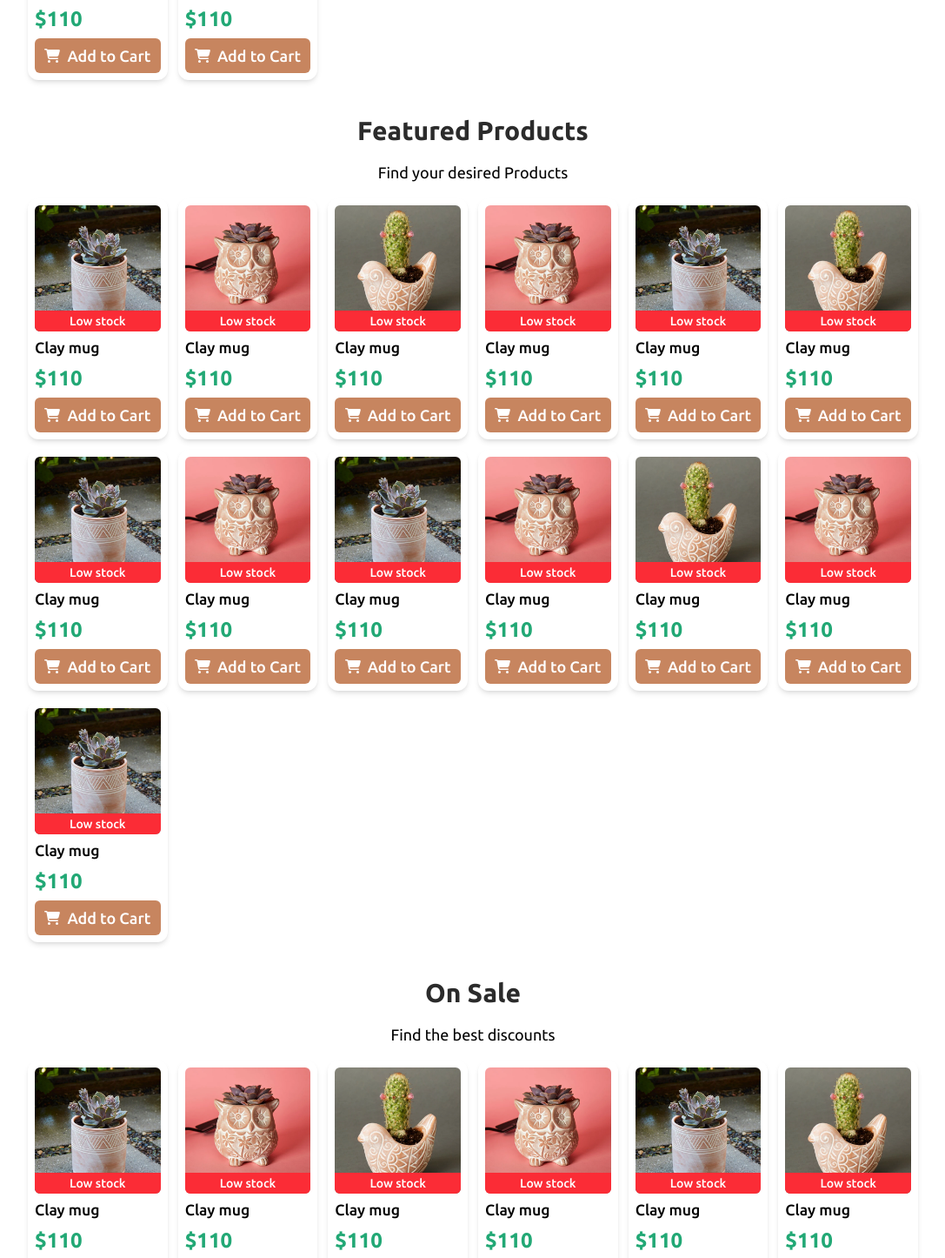
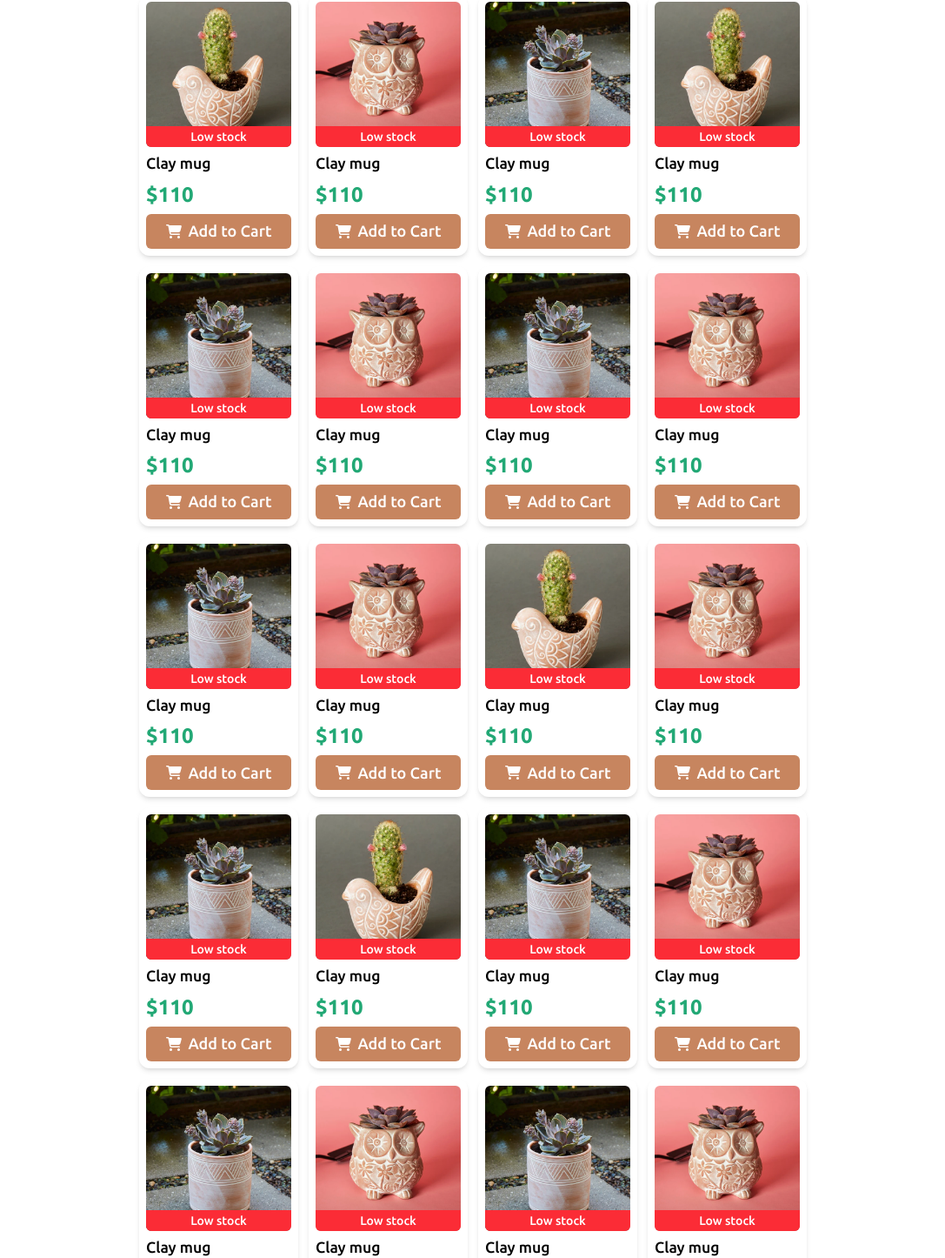
Before and after one commit to jubayercodenerd/mrittika-shop, a React (Vite) app: page / in a window 1280 px wide. Shown: the part 1168-2614 px from the top of the page at 87% size, without its empty margins (96-1183 px from the left). Built offline with nearby package versions, Linux system fonts and the light colour scheme.

Commit message:
Created the ProductListingPage.jsx. needs to be completed. also fixed a few things.

```diff
--- a/src/App.jsx
+++ b/src/App.jsx
@@ -8,6 +8,7 @@ import Button from "./components/ui/Button.jsx";
 import Navbar from "./components/shared/Navbar.jsx";
 import ProductGrid from "./components/ui/ProductGrid.jsx";
 import HomePage from "./Pages/HomePage/HomePage.jsx";
+import ProductListingPage from "./Pages/ProductListingPage/ProductListingPage.jsx";
 
 const columns = [
     {key: "id",  label: "order Id"},
@@ -50,25 +51,8 @@ function App() {
         alert('Hello World!')
     }
   return (
-      <HomePage/>
-    // <>  <div className={"min-h-screen space-y-5 flex flex-col justify-between items-center"}>
-    //         <Navbar />
-    //         <HeroSwiper />
-    //         <ProductGrid>
-    //             <ProductCard imageUrl={"/public/clayPot2.webp"} message={"Low Stock!"}  onClick={handleClick} />
-    //             <ProductCard imageUrl={"/public/clayPot3.webp"} message={""}  onClick={handleClick} />
-    //             <ProductCard imageUrl={"/public/clayPot1.webp"} message={"Stock Out!"}  onClick={handleClick} />
-    //             <ProductCard imageUrl={"/public/clayPot2.webp"} message={"Low Stock!"}  onClick={handleClick} />
-    //             <ProductCard imageUrl={"/public/clayPot3.webp"} message={""}  onClick={handleClick} />
-    //             <ProductCard imageUrl={"/public/clayPot1.webp"} message={"Stock Out!"}  onClick={handleClick} />
-    //         </ProductGrid>
-    //         <QuantitySelector/>
-    //         <div className={"w-[95%] md:w-[80%] xl:w-[55%]"}>
-    //             <Table columns={columns} data={data}/>
-    //         </div>
-    //         <Footer />
-    //     </div>
-    // </>
+      // <HomePage/>
+      <ProductListingPage/>
   )
 }
 
--- /dev/null
+++ b/src/Pages/ProductListingPage/ProductListingPage.jsx
@@ -0,0 +1,89 @@
+import React from 'react'
+import Navbar from "../../components/shared/Navbar.jsx";
+import Section from "../../components/ui/Section.jsx";
+import H1 from "../../components/ui/H1.jsx";
+import ProductCard from "../../components/ui/ProductCard.jsx";
+import ProductGrid from "../../components/ui/ProductGrid.jsx";
+import Footer from "../../components/shared/Footer.jsx";
+import Button from "../../components/ui/Button.jsx";
+import {FaArrowUpAZ} from "react-icons/fa6";
+import {FaArrowUp} from "react-icons/fa";
+
+const ProductListingPage = () => {
+    return (
+        <main className={"m-h-screen w-full flex flex-col justify-center items-center gap-y-5 md:gap-y-7 lg:gap-y-10"}>
+            <Navbar />
+            <Section>
+                <div className={"w-full flex items-center justify-between flex-wrap space-x-4 gap-y-2"}>
+                    <H1 className={"text-xl self-start"}>All Products...</H1>
+                    <div className={"flex justify-center items-center gap-x-2 "}>
+                        <Button variation={"card"} className={"h-8 w-35 sm:h-9 sm:w-40 md:h-10 md-w-45 lg:h-11 lg:w-50 text-xl font-medium"}>0$ - 1290$</Button>
+                        <Button variation={"card"} className={"h-8 w-35 sm:h-9 sm:w-30 md:h-10 md-w-35 lg:h-11 lg:w-40 text-xl font-medium gap-x-2"}>Price <FaArrowUp/></Button>
+                    </div>
+                </div>
+                <ProductGrid>
+                    { <ProductCardsForTest/> }
+                </ProductGrid>
+            </Section>
+            <Footer />
+        </main>
+    )
+}
+
+const ProductCardsForTest = () =>{
+    return(
+        <>
+            <ProductCard imageUrl={'/TemporaryProductImages/clayPot1.webp'} message={"Low stock"}/>
+            <ProductCard imageUrl={'/TemporaryProductImages/clayPot2.webp'} message={"Low stock"}/>
+            <ProductCard imageUrl={'/TemporaryProductImages/clayPot3.webp'} message={"Low stock"}/>
+            <ProductCard imageUrl={'/TemporaryProductImages/clayPot2.webp'} message={"Low stock"}/>
+            <ProductCard imageUrl={'/TemporaryProductImages/clayPot1.webp'} message={"Low stock"}/>
+            <ProductCard imageUrl={'/TemporaryProductImages/clayPot3.webp'} message={"Low stock"}/>
+            <ProductCard imageUrl={'/TemporaryProductImages/clayPot1.webp'} message={"Low stock"}/>
+            <ProductCard imageUrl={'/TemporaryProductImages/clayPot2.webp'} message={"Low stock"}/>
+            <ProductCard imageUrl={'/TemporaryProductImages/clayPot1.webp'} message={"Low stock"}/>
+            <ProductCard imageUrl={'/TemporaryProductImages/clayPot2.webp'} message={"Low stock"}/>
+            <ProductCard imageUrl={'/TemporaryProductImages/clayPot1.webp'} message={"Low stock"}/>
+            <ProductCard imageUrl={'/TemporaryProductImages/clayPot2.webp'} message={"Low stock"}/>
+            <ProductCard imageUrl={'/TemporaryProductImages/clayPot3.webp'} message={"Low stock"}/>
+            <ProductCard imageUrl={'/TemporaryProductImages/clayPot2.webp'} message={"Low stock"}/>
+            <ProductCard imageUrl={'/TemporaryProductImages/clayPot1.webp'} message={"Low stock"}/>
+            <ProductCard imageUrl={'/TemporaryProductImages/clayPot3.webp'} message={"Low stock"}/>
+            <ProductCard imageUrl={'/TemporaryProductImages/clayPot1.webp'} message={"Low stock"}/>
+            <ProductCard imageUrl={'/TemporaryProductImages/clayPot2.webp'} message={"Low stock"}/>
+            <ProductCard imageUrl={'/TemporaryProductImages/clayPot1.webp'} message={"Low stock"}/>
+            <ProductCard imageUrl={'/TemporaryProductImages/clayPot2.webp'} message={"Low stock"}/>
+            <ProductCard imageUrl={'/TemporaryProductImages/clayPot1.webp'} message={"Low stock"}/>
+            <ProductCard imageUrl={'/TemporaryProductImages/clayPot2.webp'} message={"Low stock"}/>
+            <ProductCard imageUrl={'/TemporaryProductImages/clayPot3.webp'} message={"Low stock"}/>
+            <ProductCard imageUrl={'/TemporaryProductImages/clayPot2.webp'} message={"Low stock"}/>
+            <ProductCard imageUrl={'/TemporaryProductImages/clayPot1.webp'} message={"Low stock"}/>
+            <ProductCard imageUrl={'/TemporaryProductImages/clayPot3.webp'} message={"Low stock"}/>
+            <ProductCard imageUrl={'/TemporaryProductImages/clayPot1.webp'} message={"Low stock"}/>
+            <ProductCard imageUrl={'/TemporaryProductImages/clayPot2.webp'} message={"Low stock"}/>
+            <ProductCard imageUrl={'/TemporaryProductImages/clayPot1.webp'} message={"Low stock"}/>
+            <ProductCard imageUrl={'/TemporaryProductImages/clayPot2.webp'} message={"Low stock"}/>
+            <ProductCard imageUrl={'/TemporaryProductImages/clayPot1.webp'} message={"Low stock"}/>
+            <ProductCard imageUrl={'/TemporaryProductImages/clayPot2.webp'} message={"Low stock"}/>
+            <ProductCard imageUrl={'/TemporaryProductImages/clayPot3.webp'} message={"Low stock"}/>
+            <ProductCard imageUrl={'/TemporaryProductImages/clayPot2.webp'} message={"Low stock"}/>
+            <ProductCard imageUrl={'/TemporaryProductImages/clayPot1.webp'} message={"Low stock"}/>
+            <ProductCard imageUrl={'/TemporaryProductImages/clayPot3.webp'} message={"Low stock"}/>
+            <ProductCard imageUrl={'/TemporaryProductImages/clayPot1.webp'} message={"Low stock"}/>
+            <ProductCard imageUrl={'/TemporaryProductImages/clayPot2.webp'} message={"Low stock"}/>
+            <ProductCard imageUrl={'/TemporaryProductImages/clayPot1.webp'} message={"Low stock"}/>
+            <ProductCard imageUrl={'/TemporaryProductImages/clayPot2.webp'} message={"Low stock"}/>
+            <ProductCard imageUrl={'/TemporaryProductImages/clayPot1.webp'} message={"Low stock"}/>
+            <ProductCard imageUrl={'/TemporaryProductImages/clayPot2.webp'} message={"Low stock"}/>
+            <ProductCard imageUrl={'/TemporaryProductImages/clayPot3.webp'} message={"Low stock"}/>
+            <ProductCard imageUrl={'/TemporaryProductImages/clayPot2.webp'} message={"Low stock"}/>
+            <ProductCard imageUrl={'/TemporaryProductImages/clayPot1.webp'} message={"Low stock"}/>
+            <ProductCard imageUrl={'/TemporaryProductImages/clayPot3.webp'} message={"Low stock"}/>
+            <ProductCard imageUrl={'/TemporaryProductImages/clayPot1.webp'} message={"Low stock"}/>
+            <ProductCard imageUrl={'/TemporaryProductImages/clayPot2.webp'} message={"Low stock"}/>
+            <ProductCard imageUrl={'/TemporaryProductImages/clayPot1.webp'} message={"Low stock"}/>
+            <ProductCard imageUrl={'/TemporaryProductImages/clayPot2.webp'} message={"Low stock"}/>
+        </>
+    )
+}
+export default ProductListingPage
--- a/src/components/ui/Button.jsx
+++ b/src/components/ui/Button.jsx
@@ -8,6 +8,7 @@ const Button = ({children, variation, height, width, fontSize='auto', className,
         accent: 'bg-[#4e132f] text-orange-100 hover:bg-[#5e233f]',
         positive: 'bg-[#22c55e] text-white hover:bg-green-600',
         negative: 'bg-[#ef4444] text-white  hover:bg-red-600',
+        card: 'bg-[#ffffff] shadow-md text-[#2b2b2b]',
         ghost: 'bg-transparent hover:bg-transparent active:border-1 active:border-gray-400',
     }
     return (
--- a/src/components/ui/Section.jsx
+++ b/src/components/ui/Section.jsx
@@ -4,7 +4,7 @@ import P from "./P.jsx";
 
 const Section = ({children, Header, Para, className}) => {
     return (
-        <div className={`gap-y-2 md:gap-y-3 lg:gap-y-4 flex flex-col justify-center items-center w-[95%] md:w-[90%] lg:w-[90%] xl:w-[80%] ${className}`}>
+        <div className={`gap-y-2 md:gap-y-3 lg:gap-y-4 flex flex-col justify-center items-center w-[95%] md:w-[90%] lg:w-[80%] xl:w-[60%] ${className}`}>
             { Header && ( <H1 color={"#2b2b2b"} className={"self-center"}>{Header}</H1>) }
             { Para && (<P> {Para} </P>) }
             { children }
```
